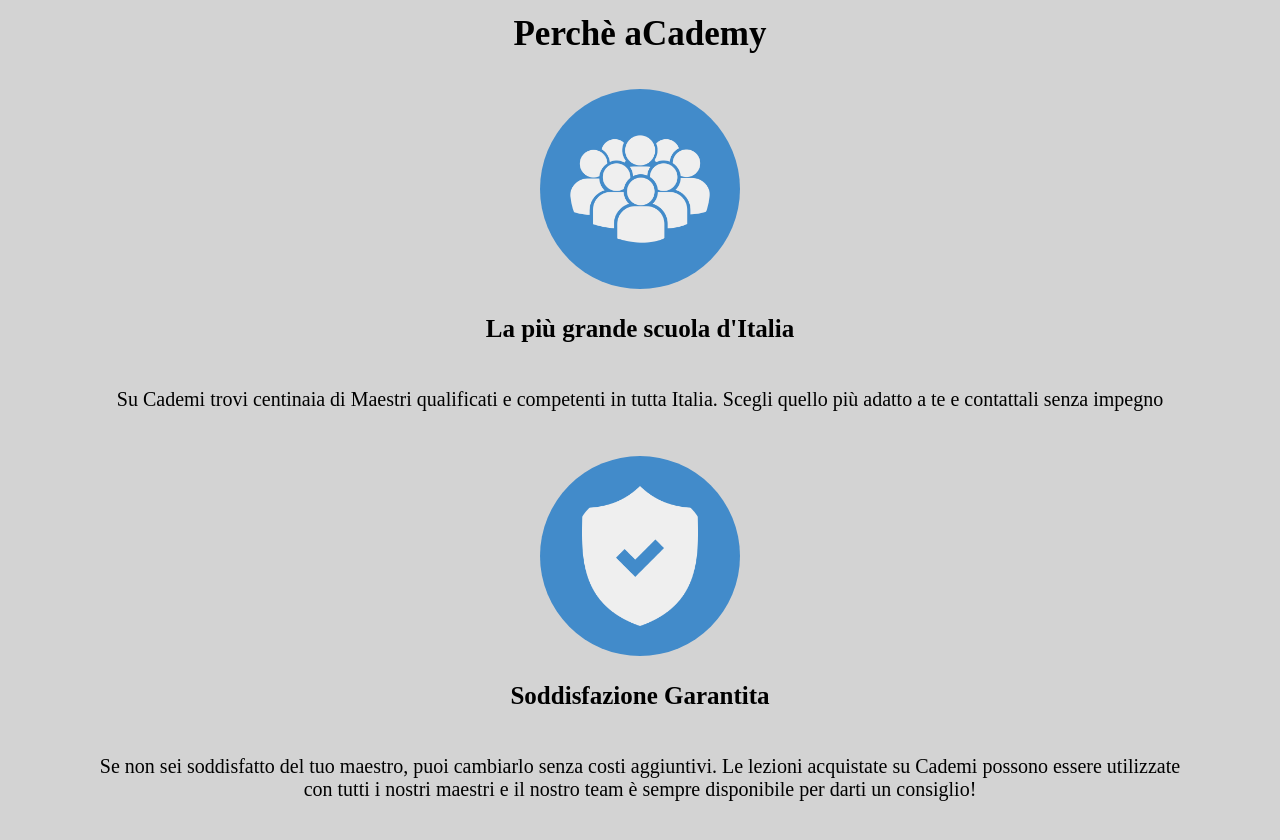
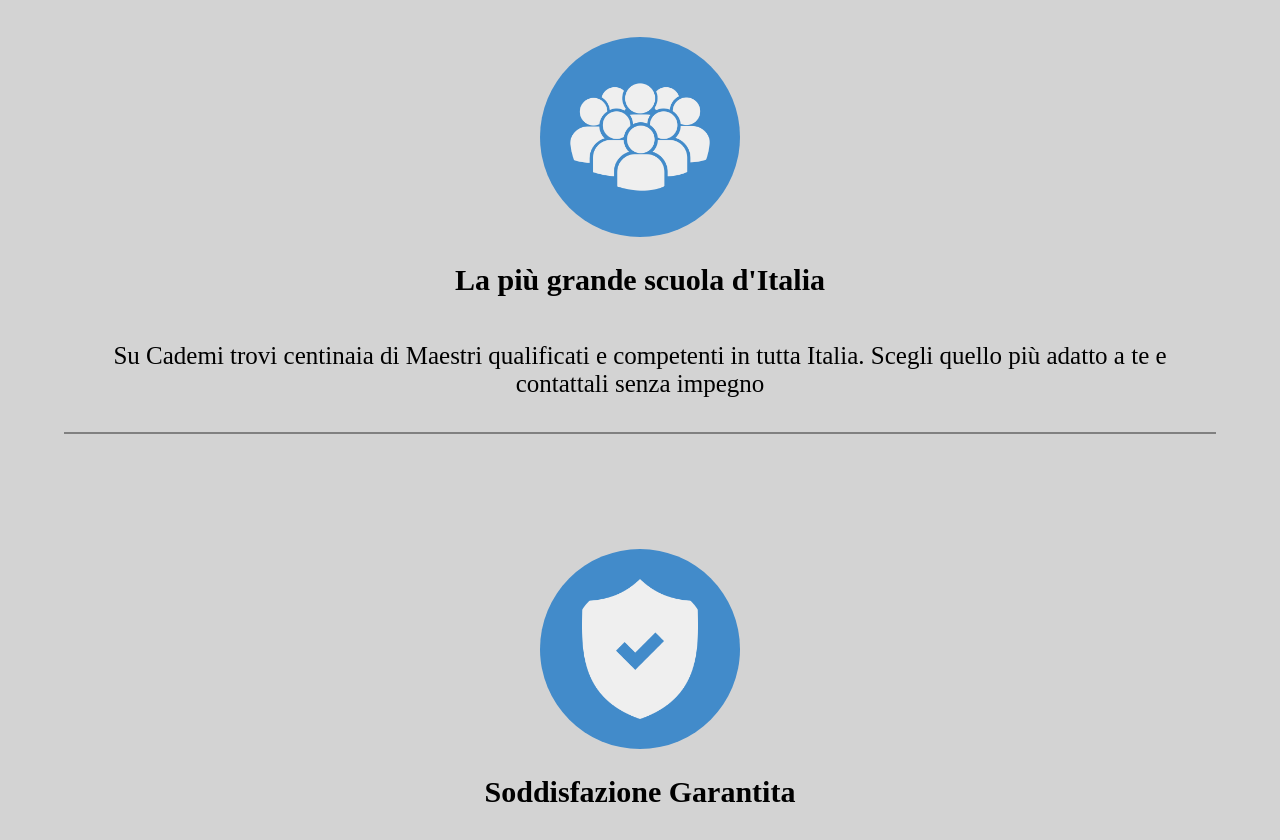
Before and after one commit to LucaCavDev/html-css-resp-wannabe-12bool, a plain HTML site: page index.html in a window 1280 px wide. Shown: the part 1627-2467 px from the top of the page. Drawn offline with Linux system fonts and the light colour scheme.

Commit message:
versione finale

```diff
--- a/css/style.css
+++ b/css/style.css
@@ -18,8 +18,8 @@
 }
 
 .sezione {
-  margin-top: 10%;
-  margin-bottom: 10%;
+
+  margin-bottom: 6%;
   padding: 5%;
   text-align: center;
 }
@@ -28,6 +28,10 @@
   padding: 1%;
 }
 
+.final {
+  border-bottom: 2px solid grey;
+  padding-top: 10%;
+}
 
 /* versione smartphone */
 @media all and (max-width: 768px) {
@@ -82,11 +86,11 @@
   }
 
   h2 {
+    font-size: 30px;
+  }
+
+  p {
     font-size: 25px;
   }
 
-  p {
-    font-size: 20px;
-  }
-
 }
--- a/index.html
+++ b/index.html
@@ -147,7 +147,7 @@
             </h1>
           </div>
 
-          <div class="col-xs-12 col-md-12 col-lg-12">
+          <div class="final col-xs-12 col-md-12 col-lg-12">
             <img src="img/icon/profile.png" alt="mappa">
             <div class="">
               <h2>
@@ -163,7 +163,8 @@
             </div>
 
           </div>
-          <div class="col-xs-12 col-md-12 col-lg-12">
+
+          <div class="final col-xs-12 col-md-12 col-lg-12">
             <img src="img/icon/secure.png" alt="mappa">
             <div class="">
               <h2>
@@ -179,7 +180,8 @@
             </div>
 
           </div>
-          <div class="col-xs-12 col-md-12 col-lg-12">
+
+          <div class="final col-xs-12 col-md-12 col-lg-12">
             <img src="img/icon/flex.png" alt="mappa">
             <div class="">
               <h2>
```
